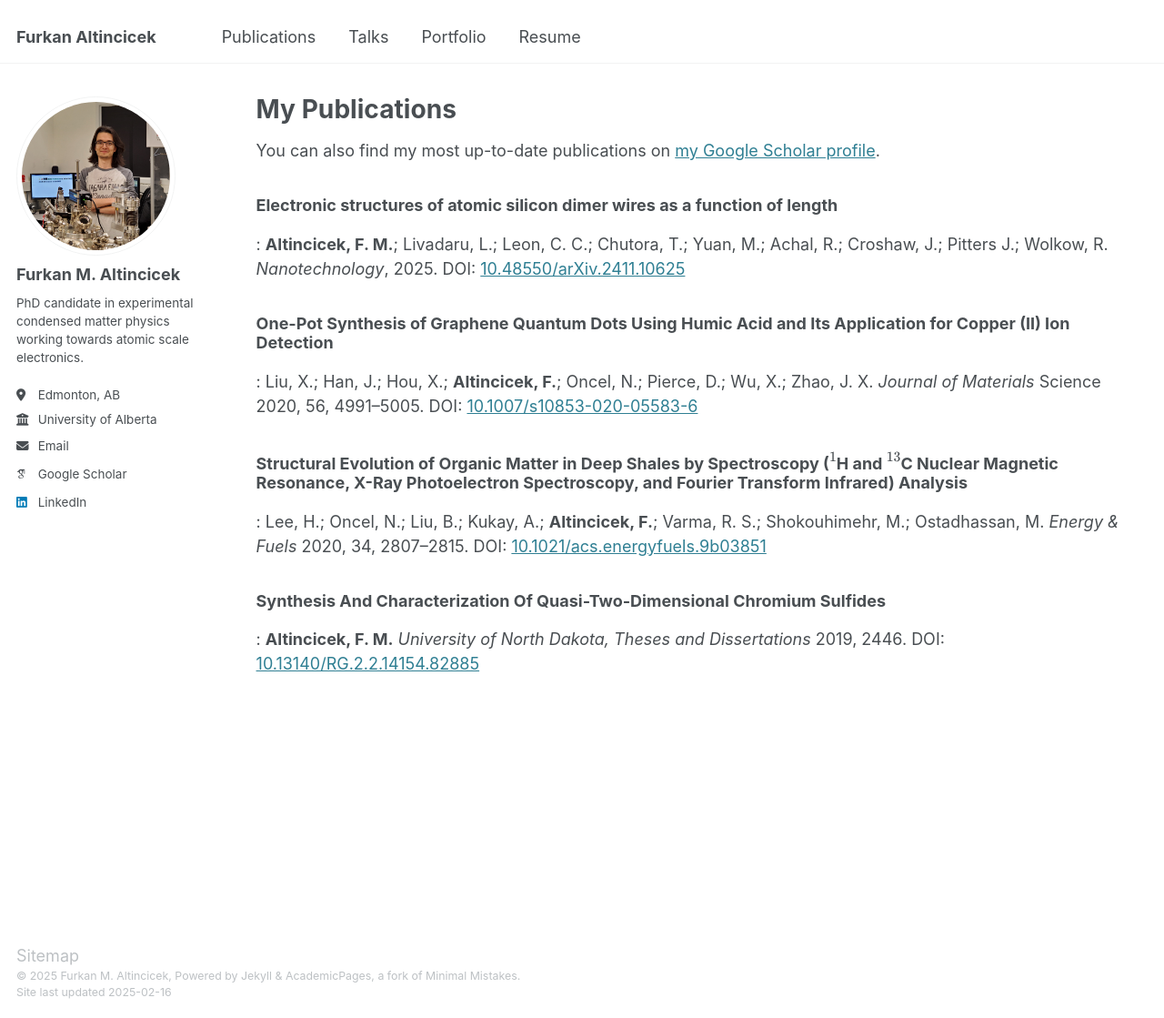
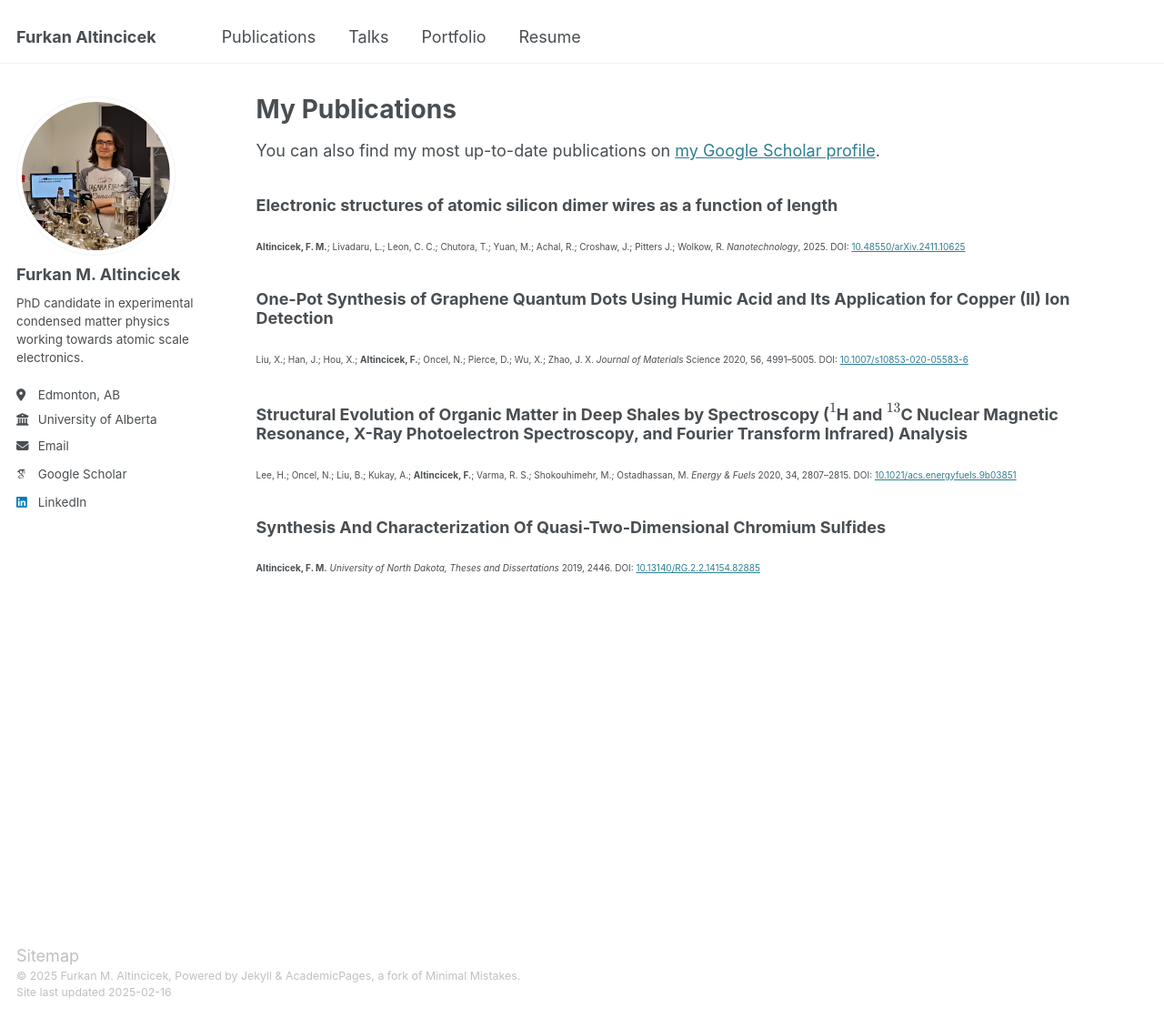
Before and after one commit to faltincicek/faltincicek.github.io, a Jekyll site: the page built from _pages/publications.md, in a window 1280 px wide and 1119 px high. Shown: the whole window at 91% size. Built offline with Jekyll 4.4.1, drawn with Linux system fonts in a browser that asks for light colours; some web fonts are replaced.

Commit message:
Update publications.md

```diff
--- a/_pages/publications.md
+++ b/_pages/publications.md
@@ -8,16 +8,16 @@ author_profile: true
 You can also find my most up-to-date publications on <a href="{{site.author.googlescholar}}">my Google Scholar profile</a>.
 
 ### Electronic structures of atomic silicon dimer wires as a function of length
-:  **Altincicek, F. M.**; Livadaru, L.; Leon, C. C.; Chutora, T.; Yuan, M.; Achal, R.; Croshaw, J.; Pitters J.; Wolkow, R. *Nanotechnology*, 2025. DOI: [10.48550/arXiv.2411.10625](doi.org/10.48550/arXiv.2411.10625)
+<span style="font-size: 10px;">**Altincicek, F. M.**; Livadaru, L.; Leon, C. C.; Chutora, T.; Yuan, M.; Achal, R.; Croshaw, J.; Pitters J.; Wolkow, R. *Nanotechnology*, 2025. DOI: [10.48550/arXiv.2411.10625](doi.org/10.48550/arXiv.2411.10625)</span>
 
 ### One-Pot Synthesis of Graphene Quantum Dots Using Humic Acid and Its Application for Copper (II) Ion Detection
-:  Liu, X.; Han, J.; Hou, X.; **Altincicek, F.**; Oncel, N.; Pierce, D.; Wu, X.; Zhao, J. X. *Journal of Materials* Science 2020, 56, 4991–5005. DOI: [10.1007/s10853-020-05583-6](doi.org/10.1007/s10853-020-05583-6)
+<span style="font-size: 10px;">Liu, X.; Han, J.; Hou, X.; **Altincicek, F.**; Oncel, N.; Pierce, D.; Wu, X.; Zhao, J. X. *Journal of Materials* Science 2020, 56, 4991–5005. DOI: [10.1007/s10853-020-05583-6](doi.org/10.1007/s10853-020-05583-6)</span>
 
 ### Structural Evolution of Organic Matter in Deep Shales by Spectroscopy ($$^{1}$$H and $$^{13}$$C Nuclear Magnetic Resonance, X-Ray Photoelectron Spectroscopy, and Fourier Transform Infrared) Analysis
-:  Lee, H.; Oncel, N.; Liu, B.; Kukay, A.; **Altincicek, F.**; Varma, R. S.; Shokouhimehr, M.; Ostadhassan, M. *Energy & Fuels* 2020, 34, 2807–2815. DOI: [10.1021/acs.energyfuels.9b03851](doi.org/10.1021/acs.energyfuels.9b03851)
+<span style="font-size: 10px;">Lee, H.; Oncel, N.; Liu, B.; Kukay, A.; **Altincicek, F.**; Varma, R. S.; Shokouhimehr, M.; Ostadhassan, M. *Energy & Fuels* 2020, 34, 2807–2815. DOI: [10.1021/acs.energyfuels.9b03851](doi.org/10.1021/acs.energyfuels.9b03851)</span>
 
 ### Synthesis And Characterization Of Quasi-Two-Dimensional Chromium Sulfides
-:  **Altincicek, F. M.** *University of North Dakota, Theses and Dissertations* 2019, 2446. DOI: [10.13140/RG.2.2.14154.82885](doi.org/10.13140/RG.2.2.14154.82885)
+<span style="font-size: 10px;">**Altincicek, F. M.** *University of North Dakota, Theses and Dissertations* 2019, 2446. DOI: [10.13140/RG.2.2.14154.82885](doi.org/10.13140/RG.2.2.14154.82885)</span>
 
 {% comment %}
 {% if site.author.googlescholar %}
```
